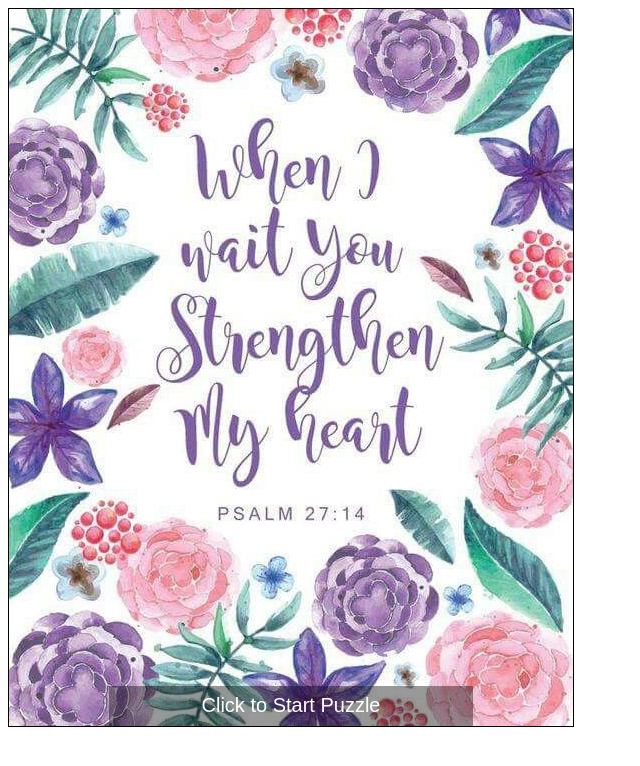
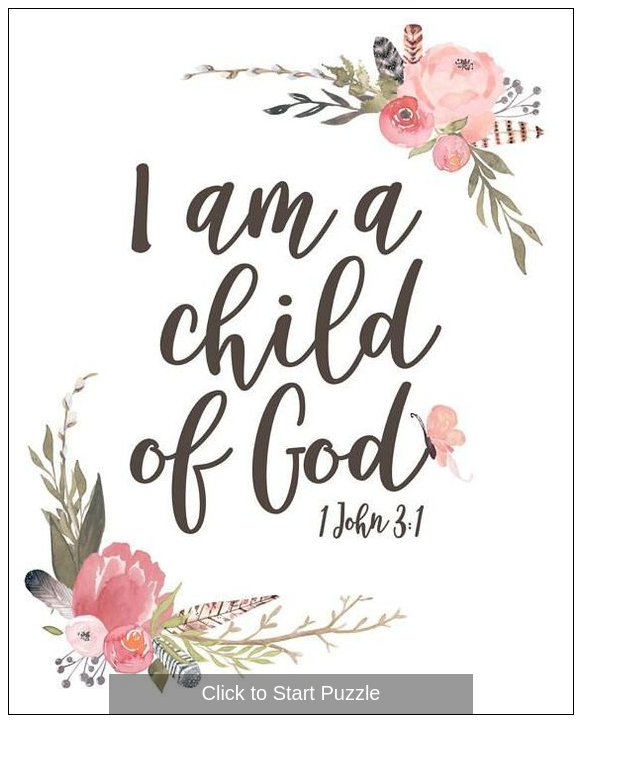
Before and after one commit to EllenLai/100-Projects, a plain HTML site: page day-2-puzzle-verse/main.html in a window 1280 px wide. Shown: the whole page, without its empty margins (0-640 px from the left). Drawn offline with Linux system fonts and the light colour scheme.

Commit message:
new picture

```diff
--- a/day-2-puzzle-verse/main.html
+++ b/day-2-puzzle-verse/main.html
@@ -24,7 +24,7 @@
 		function init(){
 			_img = new Image();
 			_img.addEventListener('load',onImage,false);
-			_img.src = "assets/verse1.jpg";
+			_img.src = "assets/verse2.jpg";
 		}
 
 		function onImage(e){
```
Also changed, not shown: day-2-puzzle-verse/assets/verse2.jpg (added).
